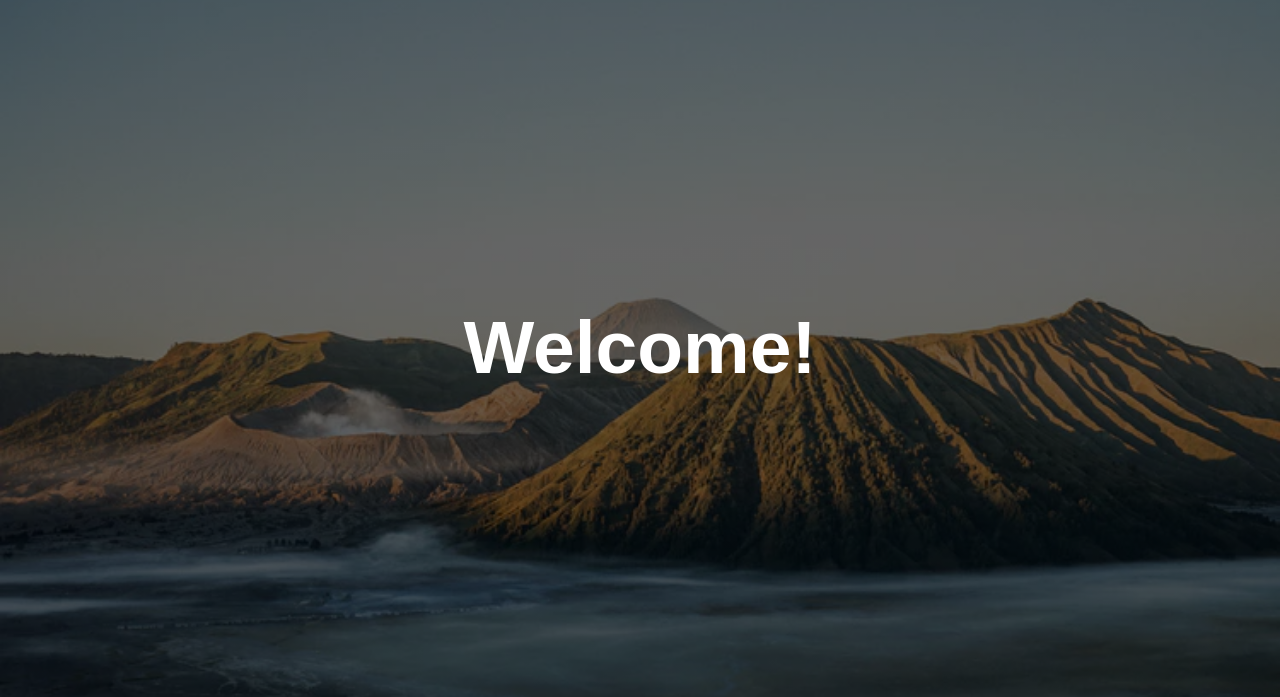
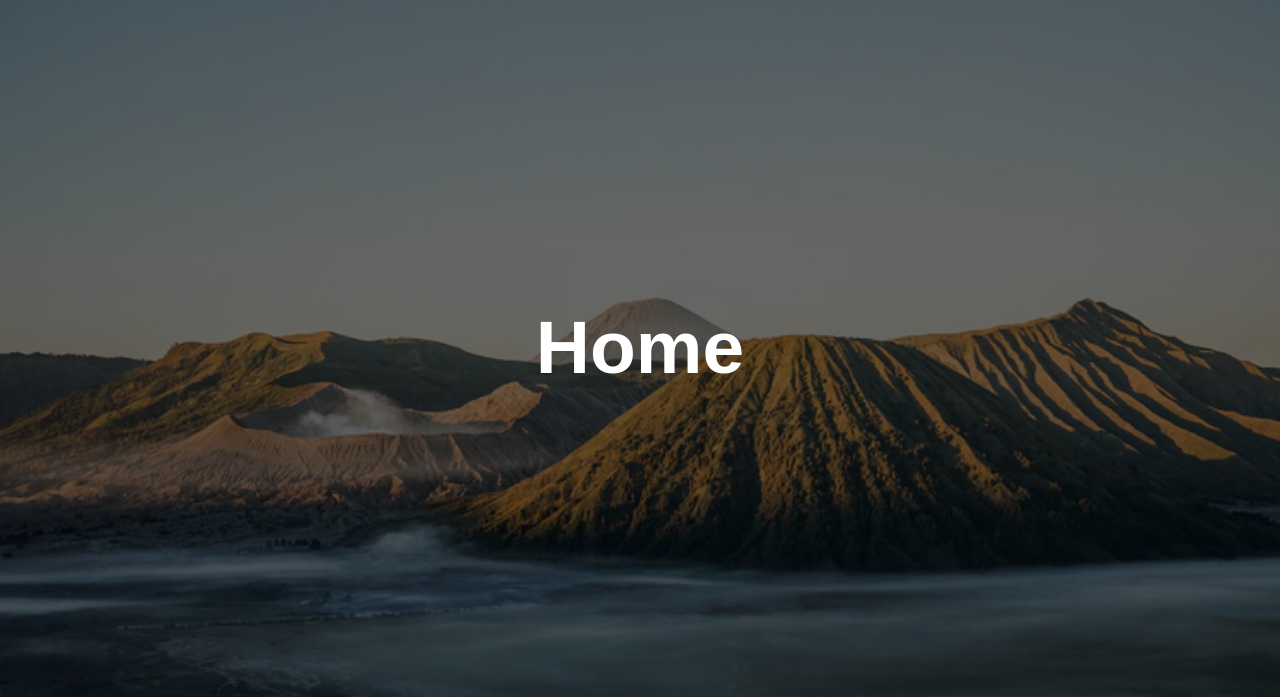
Before and after one commit to markygan123/Grid-Navbar, a plain HTML site: page index.html in a window 1280 px wide. Shown: the part 103-800 px from the top of the page. Drawn offline with Linux system fonts and the light colour scheme.

Commit message:
changed hero h1 caption

```diff
--- a/index.html
+++ b/index.html
@@ -21,7 +21,7 @@
 	</div>
 
 	<section id="hero">
-		<h1>Welcome!</h1>
+		<h1>Home</h1>
 	</section>
 
 
```
